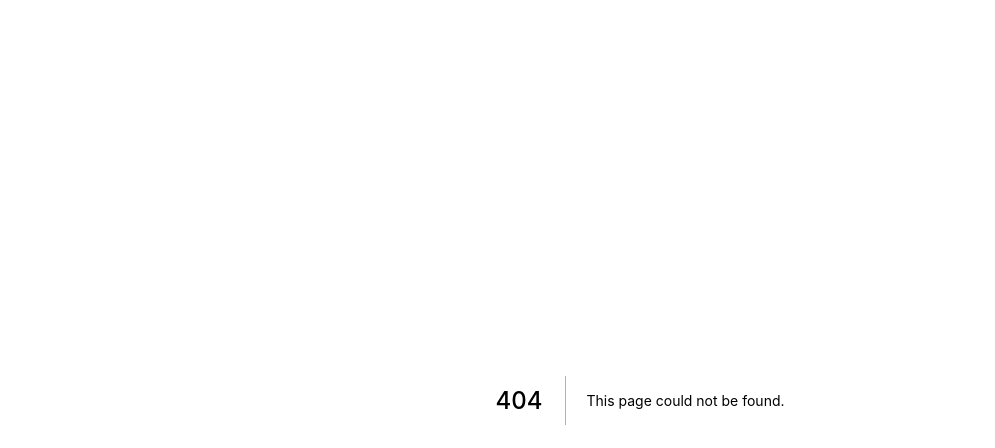
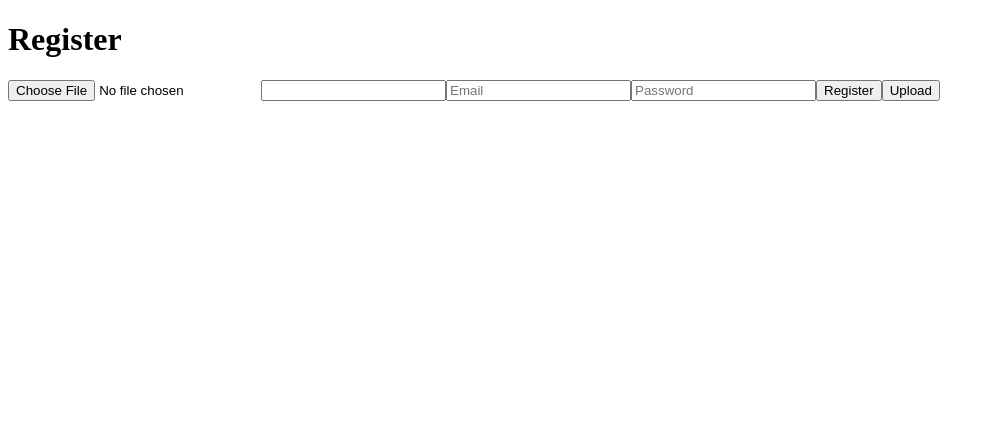
Before and after one commit to youhane/w3b-scholar, a Next.js app: page /register in a window 1280 px wide. Before the commit this address had no page. Shown: the top 448 px of the page, without its empty margins (0-995 px from the left). Built offline with nearby package versions, Linux system fonts and the light colour scheme.

Commit message:
add: auth works, need to implement a global state or context

```diff
--- a/firebase/firebase.js
+++ b/firebase/firebase.js
@@ -2,6 +2,7 @@ import { initializeApp } from "firebase/app";
 import { getStorage } from 'firebase/storage';
 import { getFirestore } from 'firebase/firestore';
 import { getAnalytics } from 'firebase/analytics'
+import {getAuth} from 'firebase/auth'
 
 const firebaseConfig = {
   apiKey: process.env.NEXT_PUBLIC_FIREBASE_API_KEY,
@@ -13,16 +14,17 @@ const firebaseConfig = {
   measurementId: process.env.NEXT_PUBLIC_FIREBASE_MEASUREMENT_ID
 };
 
-let analytics, db, storage
+let analytics, db, storage, auth
 if(firebaseConfig?.projectId){
-  const app = initializeApp(firebaseConfig);
+  const app = initializeApp(firebaseConfig)
 
   if(app.name && typeof window !== 'undefined') {
     analytics = getAnalytics(app)
   }
 
-  storage = getStorage();
+  storage = getStorage()
   db = getFirestore()
+  auth = getAuth()
 }
 
-export {analytics, db, storage}
+export {analytics, db, storage, auth}
--- /dev/null
+++ b/pages/register/index.jsx
@@ -0,0 +1,52 @@
+import React, { useState } from 'react'
+import { createUserWithEmailAndPassword, updateProfile } from 'firebase/auth'
+import { auth, storage } from '../../firebase/firebase'
+import { getDownloadURL, ref, uploadBytes } from 'firebase/storage';
+
+function Register() {
+    const [email, setEmail] = useState("");
+    const [password, setPassword] = useState("");
+    const [profilePic, setProfilePic] = useState("");
+    const [displayName, setDisplayName] = useState("");
+    const [photoURL, setPhotoURL] = useState("");
+
+    const register = async () => {
+        try {
+            await createUserWithEmailAndPassword(auth, email, password, displayName)
+                .catch((err) => alert(err.message)
+                )
+            await updateProfile(auth.currentUser, { displayName, photoURL })
+                .catch((err) => alert(err.message)
+                )
+            setProfilePicture()
+            alert('SUCCESSFULLY REGISTERED')
+        } catch (err) {
+            alert(err.message)
+        }
+    }
+
+    const setProfilePicture = () => {
+        const key = displayName + email
+        const imageRef = ref(storage, `profile/${key}`)
+        uploadBytes(imageRef, profilePic).then((snapshot) => {
+            getDownloadURL(snapshot.ref).then((url) => {
+                setPhotoURL(url)
+            })
+        })
+        alert('Profile Picture Uploaded')
+    }
+
+    return (
+        <div>
+            <h1>Register</h1>
+            <input type="file" value={profilePic} onChange={(e) => setProfilePic(e.target.files[0])} />
+            <input type="text" value={displayName} onChange={(e) => setDisplayName(e.target.value)} />
+            <input type="email" value={email} onChange={(e) => setEmail(e.target.value)} placeholder='Email' required />
+            <input type="password" value={password} onChange={(e) => setPassword(e.target.value)} placeholder='Password' required />
+            <button onClick={register}>Register</button>
+            <button onClick={setProfilePicture}>Upload</button>
+        </div>
+    )
+}
+
+export default Register
```
Also changed, not shown: pages/login/index.jsx (added, +30 -0 lines).
